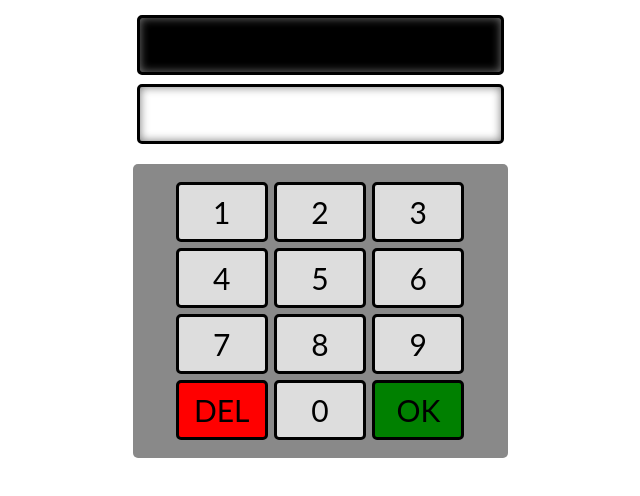
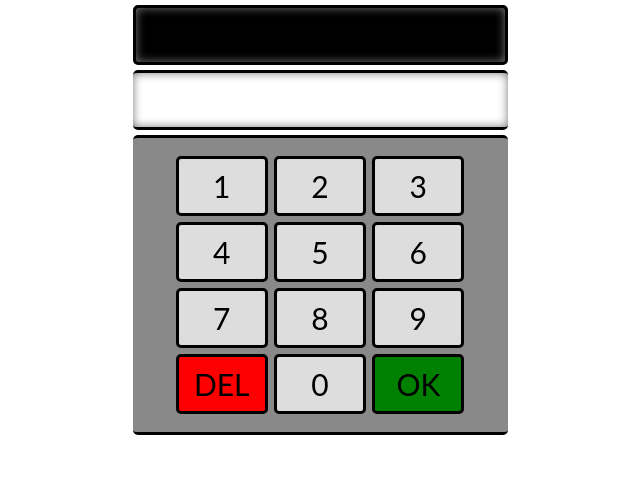
Before and after one commit to menzen/vgdd, a React (Create React App) app: page / in a window 1280 px wide. Shown: the top 496 px of the page, without its empty margins (320-960 px from the left). Built offline with nearby package versions, Linux system fonts and the light colour scheme.

Commit message:
1 file modified

```diff
--- a/src/style.css
+++ b/src/style.css
@@ -28,6 +28,8 @@ body {
   padding: 15px 40px;
   background: #898989;
   border-radius: 5px;
+  border-top: 3px solid #000;
+  border-bottom: 3px solid #000;
 }
 
 .break {
@@ -66,9 +68,9 @@ body {
 .number-out {
   font-size: 40px;
   text-align: center;
-  margin: 15px 4px 5px 4px;
   height: 60px;
   border: 3px solid #000;
+  margin: 5px 0;
   border-radius: 5px;
   padding: 3px;
   background: #000;
@@ -79,7 +81,6 @@ body {
 form {
   display: flex;
   justify-content: space-between;
-  padding: 4px 4px 20px 4px;
 }
 
 label {
@@ -88,13 +89,17 @@ label {
 
 input[type="text"] {
   font-size: 30px;
-  border: 3px solid #000;
+  border: none;
   border-radius: 5px;
   display: block;
   outline: none;
   padding: 10px;
+  margin-bottom: 5px;
   width: 100%;
   box-shadow: inset 0 0 10px 0 #777;
+  border-top: 3px solid #000;
+  border-bottom: 3px solid #000;
+  text-align: center;
 }
 
 input[type="submit"] {
@@ -104,7 +109,7 @@ input[type="submit"] {
 ul {
   font-size: 30px;
   list-style: none;
-  margin: 20px 0;
+  margin: 5px 0;
 }
 
 li {
@@ -116,13 +121,22 @@ li {
   cursor: pointer;
 }
 
+li:first-child {
+  border-top: 3px solid #000;
+  border-radius: 5px 5px 0 0;
+}
+
+li:last-child {
+  border-radius: 0 0 5px 5px;
+}
+
 .odd {
   background: #ddd;
 }
 
 .active {
-  background: #aaa;
-  opacity: 0.2;
+  background: red;
+  opacity: 0.3;
 }
 
 .value {
```
